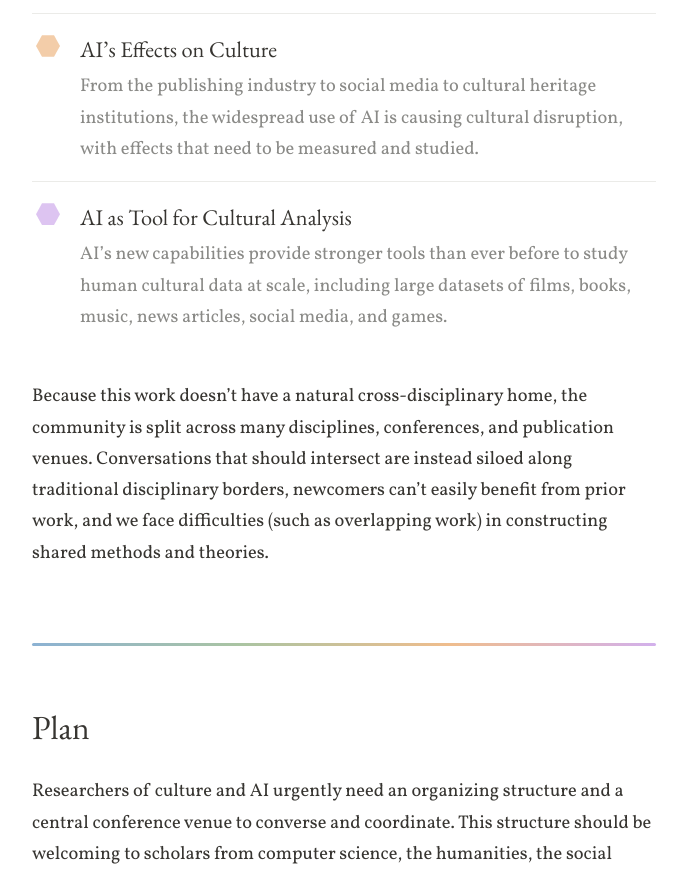
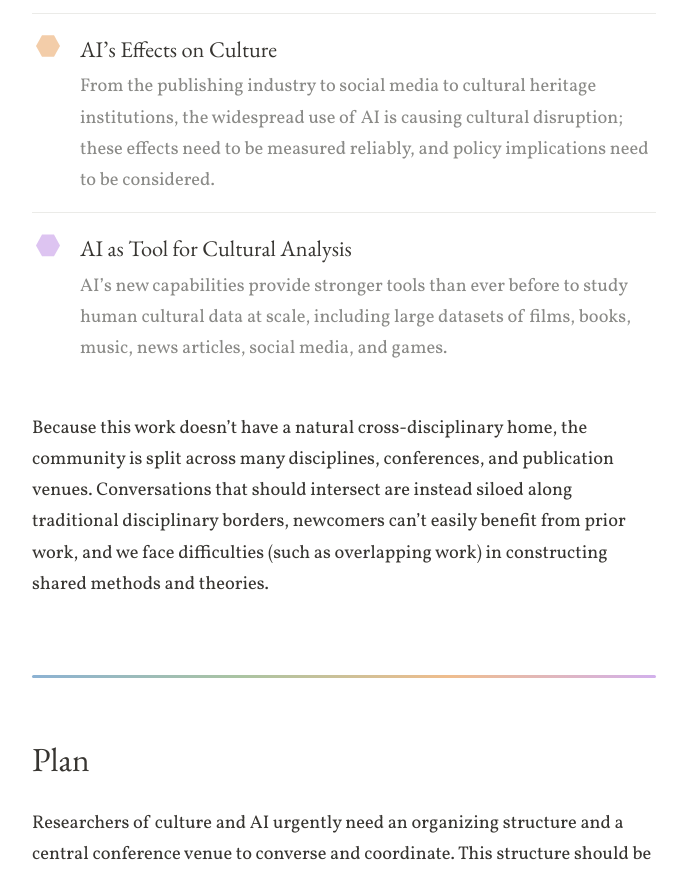
Before and after one commit to society-for-culture-ai/society-for-culture-ai.github.io, a plain HTML site: page index.html in a window 1280 px wide. Shown: the part 1268-2139 px from the top of the page, without its empty margins (296-983 px from the left). Drawn offline with nearby package versions, Linux system fonts and the light colour scheme.

Commit message:
Reword effects frame: reliable measurement and policy implications
Co-Authored-By: Claude Opus 5.5 <noreply@anthropic.com>

```diff
--- a/index.html
+++ b/index.html
@@ -62,7 +62,7 @@
           </li>
           <li>
             <h3>AI&rsquo;s Effects on Culture</h3>
-            <p>From the publishing industry to social media to cultural heritage institutions, the widespread use of AI is causing cultural disruption, with effects that need to be measured and studied.</p>
+            <p>From the publishing industry to social media to cultural heritage institutions, the widespread use of AI is causing cultural disruption; these effects need to be measured reliably, and policy implications need to be considered.</p>
           </li>
           <li>
             <h3>AI as Tool for Cultural Analysis</h3>
```
